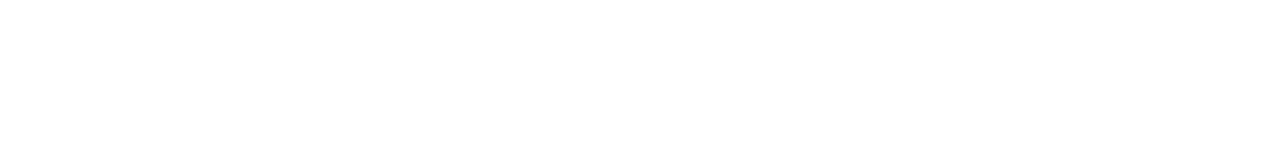
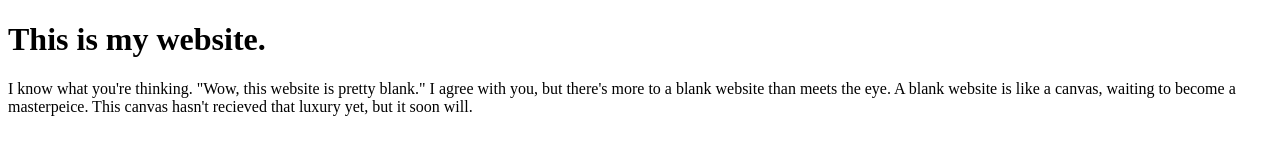
Before and after one commit to HylianHoundoom/hylianhoundoom.github.io, a plain HTML site: page index.html in a window 1280 px wide. Drawn offline with Linux system fonts and the light colour scheme.

Commit message:
Update index.html

```diff
--- a/index.html
+++ b/index.html
@@ -6,5 +6,7 @@
 </head>
 
 <body>
+  <h1>This is my website.</h1>
+  <p>I know what you're thinking. "Wow, this website is pretty blank." I agree with you, but there's more to a blank website than meets the eye. A blank website is like a canvas, waiting to become a masterpeice. This canvas hasn't recieved that luxury yet, but it soon will. </p>
 </body>
 </html>
```
